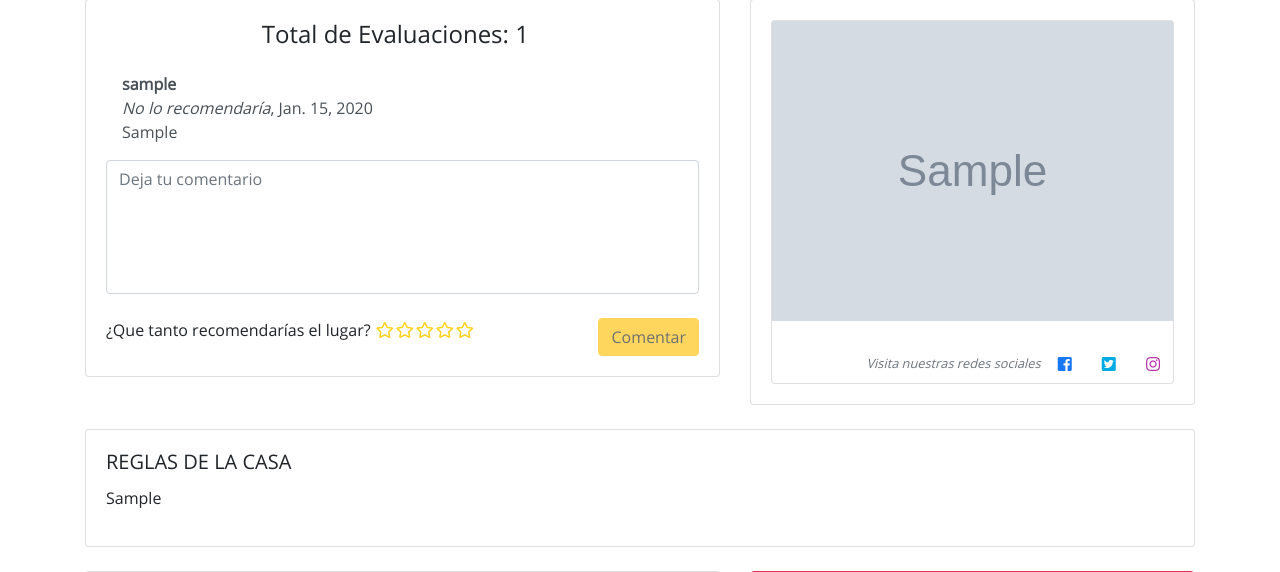
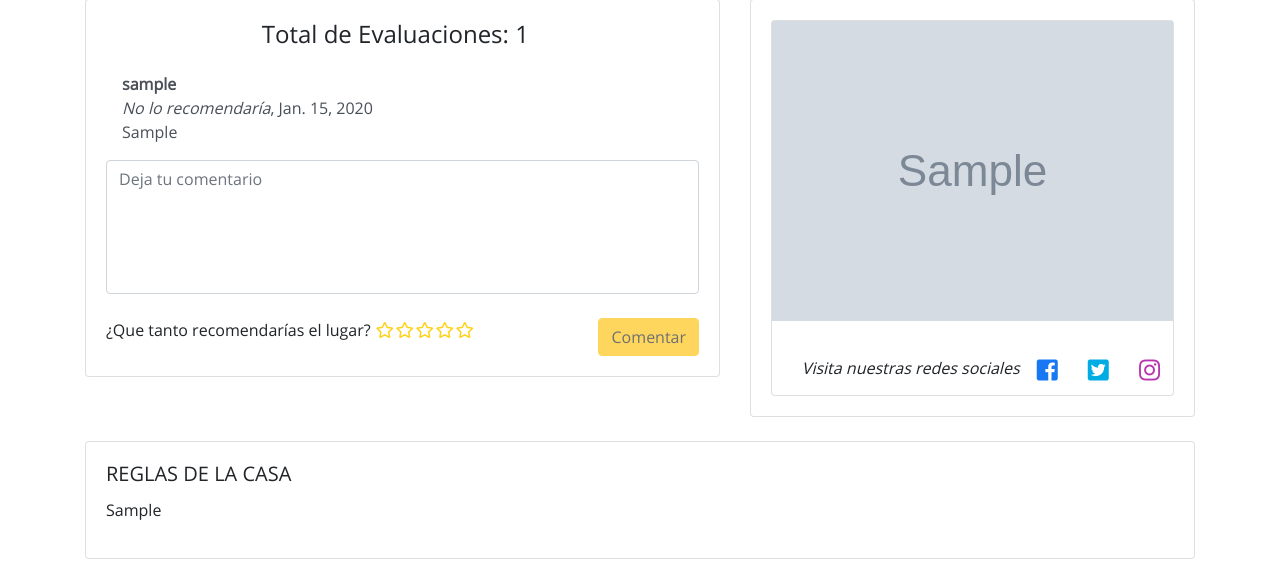
Before and after one commit to glopzvega/opbuc, a Django app: page /lugar/1 in a window 1280 px wide. Shown: the part 1140-1712 px from the top of the page. Run offline with Django 3.2, Linux system fonts and the light colour scheme; tables that the repository leaves empty hold one stand-in row (values such as "Sample post"); grey boxes marked "Sample" are stand-in pictures; data that the repository does not hold is empty; some libraries are stand-ins or nearby versions.

Commit message:
Font Size Iconos Sociales

```diff
--- a/web/templates/web/lugar_detail.html
+++ b/web/templates/web/lugar_detail.html
@@ -61,6 +61,10 @@
     iframe
     {
         width: 100%;
+    }
+    .sociales a
+    {
+        font-size: 24px;
     }
 </style>
 {% endblock %}
@@ -398,8 +402,8 @@
                         <br>
                         {% if config %}
                         <div class="row">
-                            <div class="col text-right">
-                                <small class="text-muted"><i>Visita nuestras redes sociales</i></small>
+                            <div class="col text-right sociales">
+                                <span><i>Visita nuestras redes sociales</i></span>
                                 {% if config.facebook %}
                                 <a href="{{ config.facebook }}" class="btn btn-link" target="_blank" style="color:#1877f2;">
                                     <i class="fab fa-facebook-square"></i>
```
